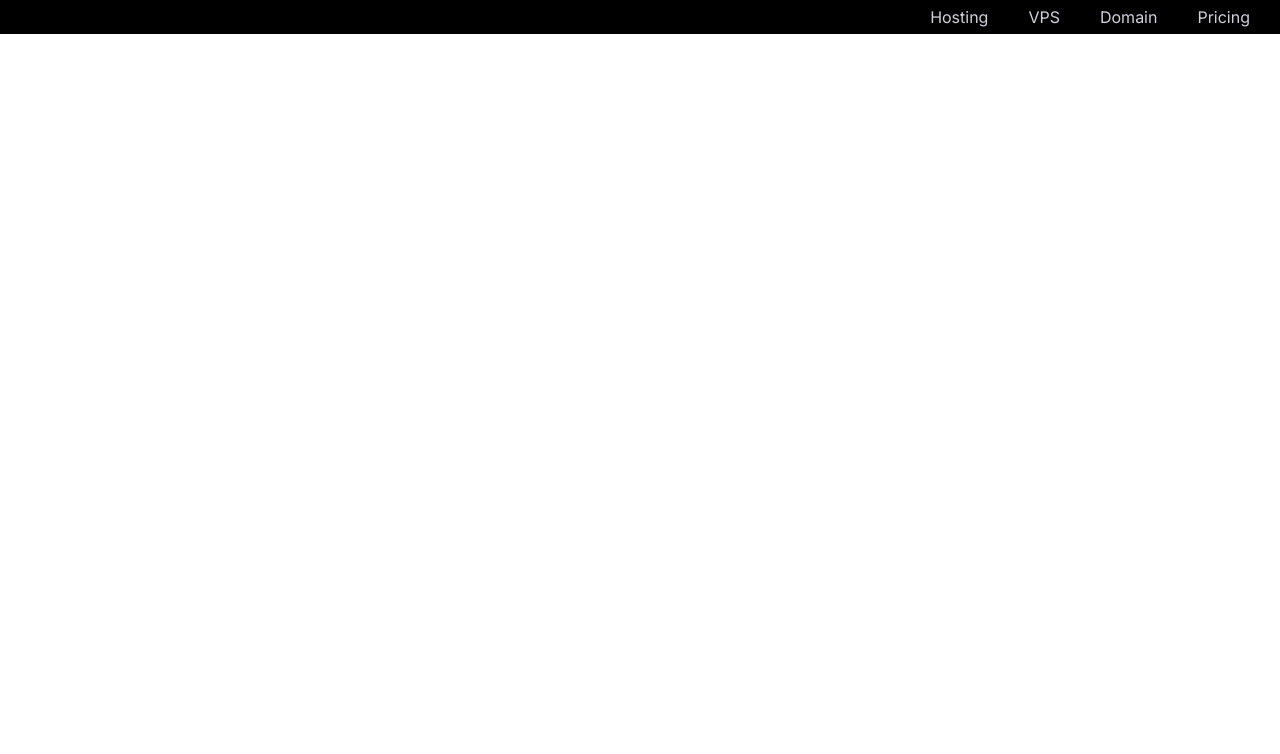
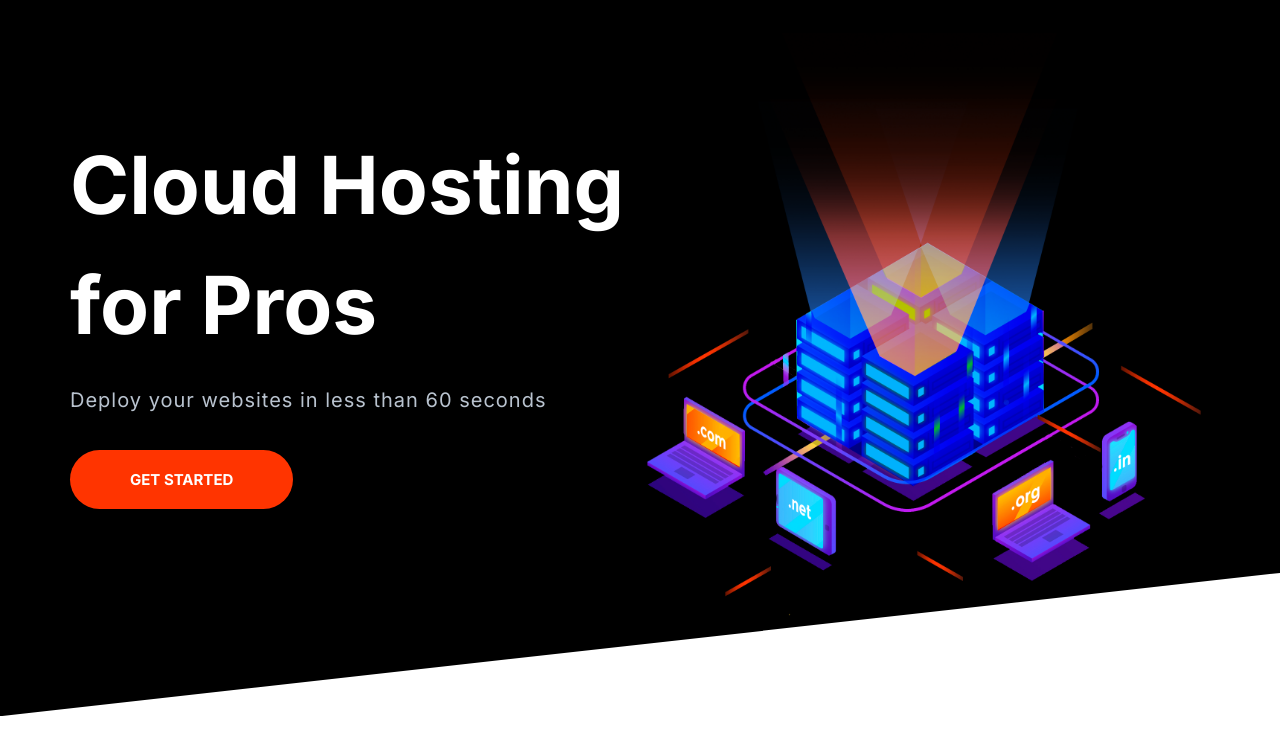
Before and after one commit to mbradford04/cloud_hosting_company1, a plain HTML site: page index.html in a window 1280 px wide. Drawn offline with Linux system fonts and the light colour scheme.

Commit message:
created hero component.

```diff
--- a/css/styles.css
+++ b/css/styles.css
@@ -683,3 +683,28 @@ a {
     border: 0;
   }
 }
+
+
+/* Hero */
+
+.hero__tagline {
+    font-size: 2rem;
+    color: #b9c3cf;
+    letter-spacing: 1px;
+    margin: 2rem 0 5rem;
+  }
+
+  .hero__image {
+    width: 100%;
+  }
+
+  @media screen and (min-width: 768px) {
+    .hero {
+      padding-top: 0;
+    }
+
+    .hero__content {
+      text-align: left;
+      align-self: center;
+    }
+  }
--- a/index.html
+++ b/index.html
@@ -12,18 +12,17 @@
     <link rel="stylesheet" href="css/styles.css">
 </head>
 <body >
-    <nav class="nav collapsible">
-        <a href="#" class="nav__brand"></a><img src="" alt="">
-        <svg class="icon icon--white nav__toggler">
-            <use xlink:href="images/sprite.svg#menu"></use>
-        </svg>
-        <ul class="list nav__list collapsible__content">
-            <li class="nav__item"><a href="#">Hosting</a></li>
-            <li class="nav__item"><a href="#">VPS</a></li>
-            <li class="nav__item"><a href="#">Domain</a></li>
-            <li class="nav__item"><a href="#">Pricing</a></li>
-        </ul>
-    </nav>
+    <section class="block block--dark block--skewed-left hero">
+        <header class="container grid grid--1x2">
+            <div class="block__header hero__content">
+                <h1 class="block__heading">Cloud Hosting for Pros</h1>
+                <p class="hero__tagline">Deploy your websites in less than 60 seconds</p>
+                <a href="" class="btn btn--accent btn--stretched">Get Started</a>
+            </div>
+            <img class="hero__image" src="images/banner.png" alt="">
+        </header>
+    </section>
+
    <script src="main.js"></script>
 </body>
 </html>
```
Also changed, not shown: components/hero.html (added, +10 -0 lines), images/banner.png (added).
